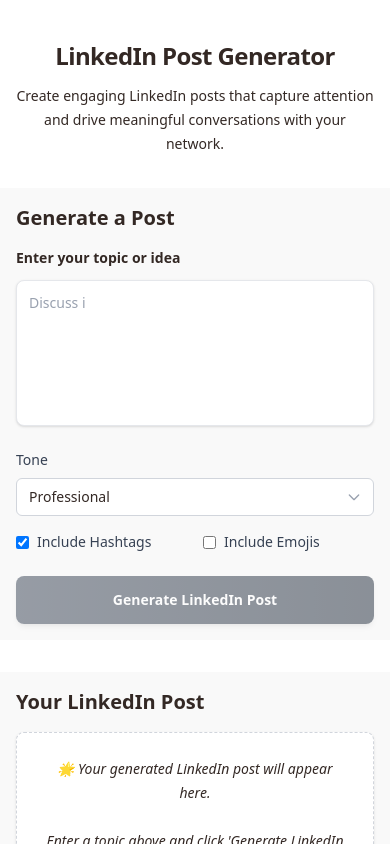
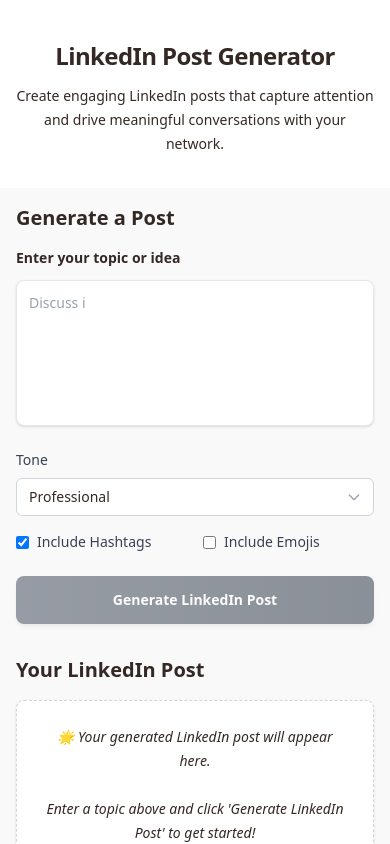
Before and after one commit to Haneef0123/linkedin-post-creator, a Next.js app: page / in a window 390 px wide. Shown: the top 844 px of the page. Built offline with nearby package versions, Linux system fonts and the light colour scheme.

Commit message:
fix mobile gaps

```diff
--- a/src/modules/linkedin-post-generator/constants/ui-constants.ts
+++ b/src/modules/linkedin-post-generator/constants/ui-constants.ts
@@ -30,7 +30,7 @@
       "Share a mentor who inspired you...",
       "Discuss sustainable business practices...",
       "Share your biggest professional risk...",
-      "Talk about innovation in your field..."
+      "Talk about innovation in your field...",
     ],
     generateButton: "Generate LinkedIn Post",
     generatingText: "Generating...",
@@ -75,9 +75,9 @@
 // CSS Classes Constants
 export const CSS_CLASSES = {
   layout: {
-    container: "min-h-screen bg-background py-10 md:px-16",
+    container: "min-h-screen bg-background pt-10 pb-0 md:py-10 md:px-16",
     maxWidth: "max-w-screen-xl mx-auto w-full",
-    grid: "flex flex-col gap-8 md:gap-6 md:px-0 lg:grid lg:grid-cols-2 lg:gap-6", // 32px gap on mobile, 24px on desktop
+    grid: "flex flex-col gap-0 md:gap-6 md:px-0 lg:grid lg:grid-cols-2 lg:gap-6", // No gap on mobile, 24px on desktop
   },
   header: {
     container: "text-center mb-8 md:mb-12 px-4", // Keep header padding on mobile for text centering
```
